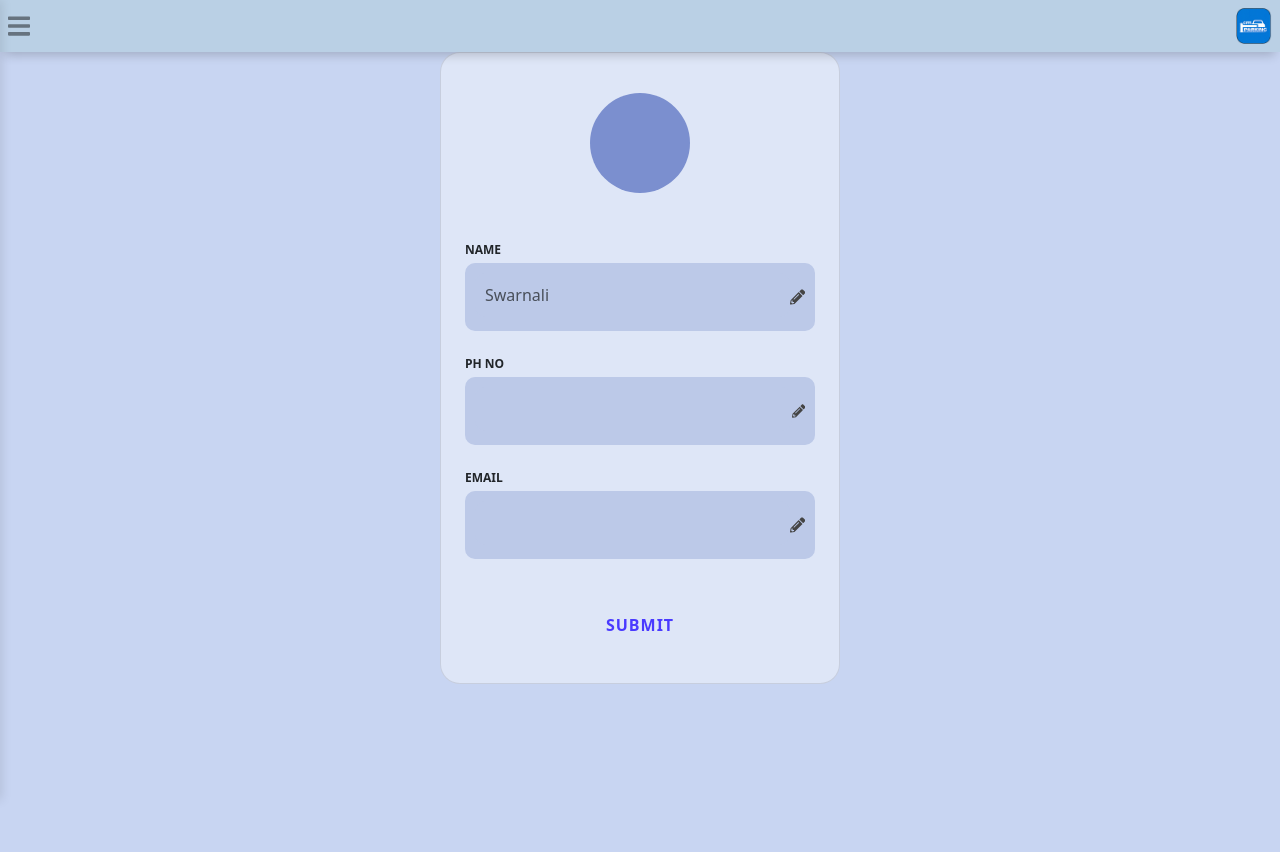
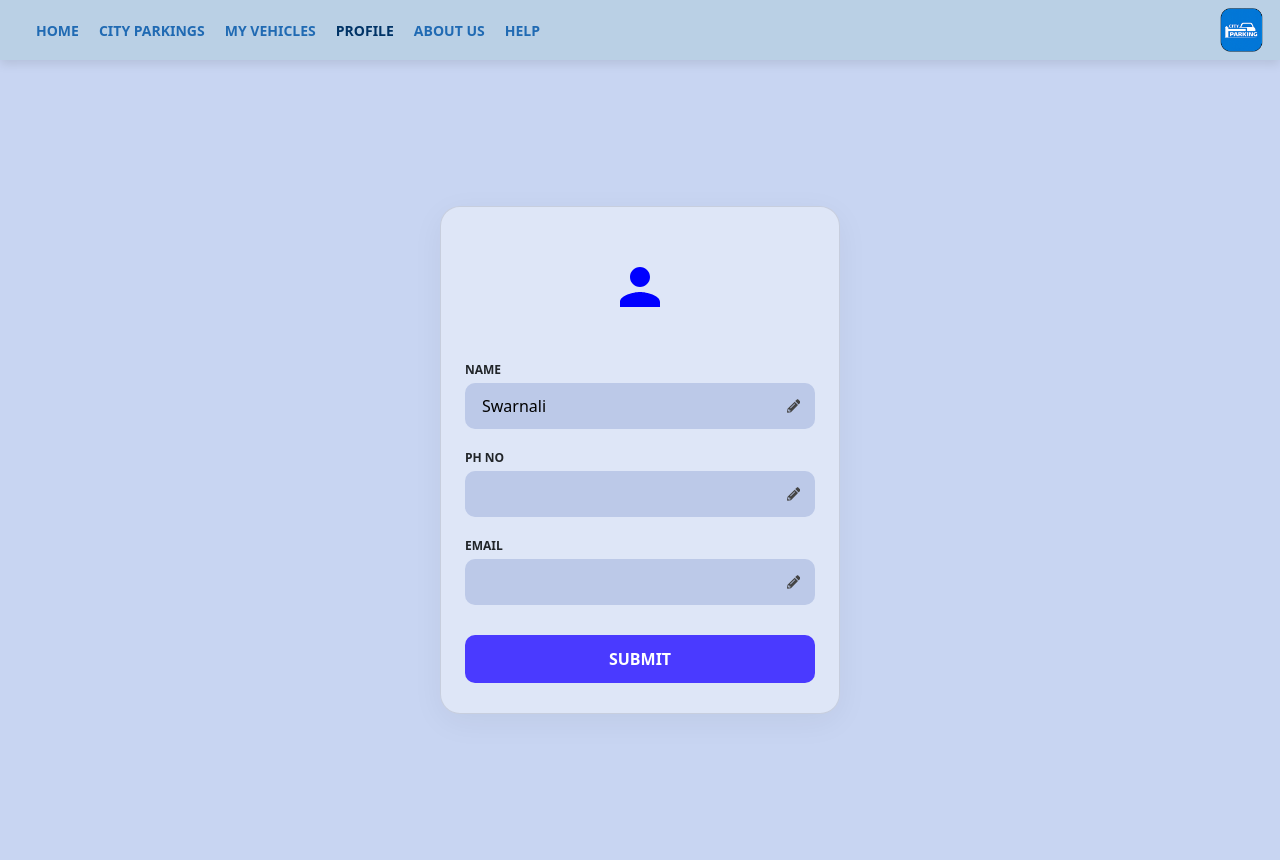
Before and after one commit to swarnaliarc-debug/city-parking, a React (Create React App) app: page /ProfileUpdate in a window 1280 px wide. Built offline with nearby package versions, Linux system fonts and the light colour scheme.

Commit message:
UI complete

```diff
--- a/src/components/AboutUs.js
+++ b/src/components/AboutUs.js
@@ -1,43 +1,69 @@
 import React from 'react';
-import { FaCar, FaMotorcycle, FaBars } from 'react-icons/fa';
 
 const AboutUs = () => {
+  // Add this to force the browser to behave
+  const injectGlobalStyle = (
+    <style>
+      {`
+        body, html {
+          margin: 0 !important;
+          padding: 0 !important;
+          overflow: hidden !important;
+          height: 100% !important;
+        }
+      `}
+    </style>
+  );
+
   const pageStyle = {
-    background: '#C8D5F2', // Main background color
-    minHeight: '100vh'
+    background: '#C8D5F2',
+    height: '100vh',
+    width: '100vw',
+    display: 'flex',
+    justifyContent: 'center', // Centers horizontally
+    alignItems: 'center',     // Centers vertically
+    margin: 0,
+    padding: 0,
+    position: 'fixed',        // Ensures it stays pinned to the viewport
+    top: 0,
+    left: 0
   };
 
   const mainCardStyle = {
-    background: 'rgba(255, 255, 255, 0.4)', // Semi-transparent container
+
+    background: 'rgba(255, 255, 255, 0.4)',
     borderRadius: '20px',
     border: '1px solid rgba(0,0,0,0.1)',
-    padding: '16px 16px 8px 16px',
+    padding: '30px',
+    width: '90%',
     maxWidth: '400px',
-    margin: '32px auto 0 auto'
+    boxShadow: '0 4px 15px rgba(0,0,0,0.05)',
+    textAlign: 'center'
   };
 
-
   return (
+    <>
+      {injectGlobalStyle}
       <div style={pageStyle}>
-      <div style={{ padding: '16px'}}>
         <div style={mainCardStyle}>
-         {/* Main Content Card */}
-      <main className="content-card">
-        <div className="user-icon-container text-center w-100">
+          <div style={{ marginBottom: '15px' }}>
             <svg
-      viewBox="0 0 24 24" // Fixed: needs 4 values to scale properly
-      style={{ width: '100px', height: '100px' }} // Adjusted: made it "Big"
-      className="user-icon"
+              viewBox="0 0 24 24"
+              style={{ width: '80px', height: '80px', fill: '#555' }}
             >
               <path d="M12 12c2.21 0 4-1.79 4-4s-1.79-4-4-4-4 1.79-4 4 1.79 4 4 4zm0 2c-2.67 0-8 1.34-8 4v2h16v-2c0-2.66-5.33-4-8-4z" />
             </svg>
           </div>
-        <h3 className="section-title text-center">ABOUT US</h3>
-        <p>We are .............................................................................................</p>
-      </main>
+
+          <h3 style={{ fontWeight: 'bold', marginBottom: '15px' }}>ABOUT US</h3>
+
+          <p style={{ color: '#444', margin: 0 }}>
+            We are dedicated to providing seamless urban parking solutions.
+            Our mission is to make city navigation stress-free for everyone.
+          </p>
         </div>
       </div>
-    </div>
+    </>
   );
 };
 
--- a/src/components/Header.js
+++ b/src/components/Header.js
@@ -1,66 +1,138 @@
-import React, { useState } from 'react'; // Added useState
-import { FaBars, FaTimes } from 'react-icons/fa'; // Added FaTimes for closing
-import { Link } from 'react-router-dom';
+import React, { useState } from 'react';
+import { FaBars, FaTimes } from 'react-icons/fa';
+import { Link, useLocation } from 'react-router-dom'; // Added useLocation
 
 const Header = () => {
-  // 1. Create the toggle state
   const [isMenuOpen, setIsMenuOpen] = useState(false);
+  const location = useLocation(); // Hook to get current path
 
   const toggleMenu = () => setIsMenuOpen(!isMenuOpen);
 
+  const navItems = [
+    { name: 'Home', path: '/Parkingrecords' },
+    { name: 'City Parkings', path: '/CityParkings' },
+    { name: 'My Vehicles', path: '/MyVehicles' },
+    { name: 'Profile', path: '/ProfileUpdate' },
+    { name: 'About Us', path: '/AboutUs' },
+    { name: 'Help', path: '/Help' }
+  ];
+
+  // Helper to check if link is active
+  const isActive = (path) => location.pathname === path;
+
   return (
     <>
-      {/* 2. The Sidebar Menu (Slides in from the left) */}
-      <div style={{
+      {/* 1. Mobile Sidebar */}
+      <div className="mobile-sidebar" style={{
         position: 'fixed',
         top: 0,
-        left: isMenuOpen ? '0' : '-250px', // Animates based on state
-        width: '250px',
+        left: isMenuOpen ? '0' : '-280px',
+        width: '280px',
         height: '100vh',
         background: '#B7C6F4',
-        zIndex: 1001,
+        zIndex: 1100,
         transition: '0.3s ease',
         padding: '20px',
-        boxShadow: '2px 0 10px rgba(0,0,0,0.1)'
+        boxShadow: '4px 0 10px rgba(0,0,0,0.1)'
       }}>
-        <div className="d-flex justify-content-end">
+        <div className="d-flex justify-content-end mb-4">
           <FaTimes size={25} onClick={toggleMenu} style={{ cursor: 'pointer' }} />
         </div>
-        <nav className="mt-4">
+        <nav>
           <ul style={{ listStyle: 'none', padding: 0 }}>
-            <li className="py-2 border-bottom"><Link to="/Parkingrecords" onClick={toggleMenu} className="text-dark text-decoration-none">Home</Link></li>
-            <li className="py-2 border-bottom"><Link to="/CityParkings" onClick={toggleMenu} className="text-dark text-decoration-none">City Parkings</Link></li>
-            <li className="py-2 border-bottom"><Link to="/MyVehicles" onClick={toggleMenu} className="text-dark text-decoration-none">My Vehicles</Link></li>
-            <li className="py-2 border-bottom"><Link to="/ProfileUpdate" onClick={toggleMenu} className="text-dark text-decoration-none">Profile</Link></li>
-            <li className="py-2 border-bottom"><Link to="/AboutUs" onClick={toggleMenu} className="text-dark text-decoration-none">About Us</Link></li>
-            <li className="py-2 border-bottom"><Link to="/Help" onClick={toggleMenu} className="text-dark text-decoration-none">Help</Link></li>
+            {navItems.map((item) => (
+              <li key={item.name} className="border-bottom">
+                <Link
+                  to={item.path}
+                  onClick={toggleMenu}
+                  className={`mobile-link text-decoration-none d-block py-3 px-2 ${isActive(item.path) ? 'active-mobile' : 'text-dark'}`}
+                >
+                  {item.name}
+                </Link>
+              </li>
+            ))}
           </ul>
         </nav>
       </div>
 
-      {/* 3. Dark Overlay (closes menu when you click outside) */}
+      {/* 2. Overlay for Mobile */}
       {isMenuOpen && (
-        <div
-          onClick={toggleMenu}
-          style={{
-            position: 'fixed',
-            inset: 0,
-            background: 'rgba(0,0,0,0.4)',
-            zIndex: 1000
-          }}
-        />
+        <div onClick={toggleMenu} style={{ position: 'fixed', inset: 0, background: 'rgba(0,0,0,0.4)', zIndex: 1050 }} />
       )}
 
-      {/* 4. Your Original Navbar Header */}
-      <div className="d-flex justify-content-between align-items-center p-1" style={{ boxShadow: '0 8px 10px -5px rgba(0, 0, 0, 0.2)', background: '#BAD0E5', position: 'relative', zIndex: 900}}>
-        {/* Added onClick here to trigger the menu */}
-        <div onClick={toggleMenu} style={{ cursor: 'pointer' }}>
-          <FaBars size={30} color="#67737F" style={{padding: '0px 4px' }} />
+      {/* 3. Main Navbar Header */}
+      <div className="d-flex justify-content-between align-items-center px-3 py-2"
+           style={{
+             boxShadow: '0 4px 10px rgba(0, 0, 0, 0.1)',
+             background: '#BAD0E5',
+             position: 'relative',
+             zIndex: 900
+           }}>
+
+        <div className="d-flex align-items-center">
+          <div className="mobile-hamburger" onClick={toggleMenu} style={{ cursor: 'pointer', display: 'none' }}>
+            <FaBars size={28} color="#67737F" />
+          </div>
+
+          <nav className="desktop-nav" style={{ display: 'flex' }}>
+            {navItems.map((item) => (
+              <Link
+                key={item.name}
+                to={item.path}
+                className={`desktop-link ${isActive(item.path) ? 'active-desktop' : ''}`}
+                style={{
+                    textDecoration: 'none',
+                    fontWeight: 'bold',
+                    fontSize: '14px',
+                    marginLeft: '20px',
+                    textTransform: 'uppercase',
+                    transition: '0.3s'
+                }}
+              >
+                {item.name}
+              </Link>
+            ))}
+          </nav>
         </div>
+
         <div>
-          <img src="cityparkinglogo.png" alt="Logo" style={{ width: '44px', padding: '4px 4px' }} />
+          <img src="cityparkinglogo.png" alt="Logo" style={{ width: '44px' }} />
         </div>
       </div>
+
+      {/* 4. CSS for Hovers and Active States */}
+      <style>{`
+        /* Base Desktop Link Color */
+        .desktop-link {
+          color: #206ab3;
+        }
+
+        /* Desktop Hover & Active */
+        .desktop-link:hover, .active-desktop {
+          color: #003366 !important;
+        }
+        /* Mobile Hover & Active */
+        .mobile-link {
+          transition: all 0.3s ease;
+        }
+        .mobile-link:hover, .active-mobile {
+          background-color: rgba(255, 255, 255, 0.4);
+          color: #206ab3 !important;
+          padding-left: 15px !important;
+        }
+        .active-mobile {
+            font-weight: bold;
+            border-left: 4px solid #206ab3;
+        }
+
+        @media (max-width: 720px) {
+          .desktop-nav { display: none !important; }
+          .mobile-hamburger { display: block !important; }
+        }
+        @media (min-width: 721px) {
+          .mobile-sidebar, .mobile-hamburger { display: none !important; }
+        }
+      `}</style>
     </>
   );
 };
--- a/src/components/ProfileUpdate.js
+++ b/src/components/ProfileUpdate.js
@@ -1,93 +1,115 @@
-import React from 'react';
-import { FaBars } from 'react-icons/fa';
-import { FaPencilAlt } from 'react-icons/fa';
+import React, { useState, useRef } from 'react';
+import { useNavigate } from 'react-router-dom';
+import { FaPencilAlt, FaCheckCircle } from 'react-icons/fa';
 
 const ProfileUpdate = () => {
+  const navigate = useNavigate();
+  const [formData, setFormData] = useState({ name: 'Swarnali', phone: '', email: '' });
+  const [isSaving, setIsSaving] = useState(false);
+  const [showSuccess, setShowSuccess] = useState(false);
+
+  const nameRef = useRef(null);
+  const phoneRef = useRef(null);
+  const emailRef = useRef(null);
+
+  const handleEdit = (ref) => ref.current.focus();
+  const handleChange = (e) => setFormData({ ...formData, [e.target.name]: e.target.value });
+
+  const handleSubmit = () => {
+    setIsSaving(true);
+    setTimeout(() => {
+      setIsSaving(false);
+      setShowSuccess(true);
+      setTimeout(() => navigate('/parkingrecords'), 2000);
+    }, 1500);
+  };
+
   const pageStyle = {
     background: '#C8D5F2',
-    minHeight: '100vh'
+    height: '100vh',
+    display: 'flex',
+    alignItems: 'center',
+    justifyContent: 'center',
+    overflow: 'hidden',
+    position: 'relative',
+    margin: 0
   };
 
   const cardStyle = {
     background: 'rgba(255, 255, 255, 0.4)',
     borderRadius: '20px',
     border: '1px solid rgba(0,0,0,0.1)',
-    padding: '40px 24px',
+    padding: '30px 24px',
+    width: '90%',
     maxWidth: '400px',
-    margin: '0 auto'
+    boxShadow: '0 8px 32px rgba(0,0,0,0.05)'
   };
 
-  const inputGroupStyle = {
-    marginBottom: '24px',
-    textAlign: 'left'
-  };
-
-const inputStyle = {
+  const inputWrapperStyle = {
     background: '#BCC9E8',
-  border: 'none',
     borderRadius: '10px',
-  padding: '10px 10px',
-  width: '100%',
+    padding: '10px 15px',
     display: 'flex',
-  justifyContent: 'space-between', // Fixed this line
     alignItems: 'center',
-  fontSize: '16px'
-};
-
-  const labelStyle = {
-    fontWeight: 'bold',
-    fontSize: '12px',
-    marginBottom: '4px',
-    display: 'block'
+    marginBottom: '20px'
   };
 
   return (
     <div style={pageStyle}>
+      {showSuccess && (
+        <div style={{
+          position: 'absolute', top: '40px', background: '#4BB543', color: 'white',
+          padding: '12px 24px', borderRadius: '50px', display: 'flex', alignItems: 'center',
+          gap: '10px', boxShadow: '0 4px 12px rgba(0,0,0,0.2)', zIndex: 10
+        }}>
+          <FaCheckCircle /> Profile Updated!
+        </div>
+      )}
 
-      <div className="container">
       <div style={cardStyle} className="text-center">
-
-          {/* Profile Avatar */}
-          <div className="mb-5 d-flex justify-content-center">
-            <div style={{ width: '100px', height: '100px', borderRadius: '50%', background: '#7B8FCF' }}></div>
-          </div>
-
-          {/* Name Field */}
-          <div style={inputGroupStyle}>
-            <label style={labelStyle}>NAME</label>
-            <div style={inputStyle}>
-              <input type="text" className="form-control mb-1" placeholder="Swarnali" style={inputStyle} />
-              <span></span>
-              <FaPencilAlt size={16} color="#444" />
+        {/* Person SVG Icon */}
+        <div className="mb-4 d-flex justify-content-center">
+          <div style={{
+            width: '100px', height: '100px', borderRadius: '50%',
+            background: 'transparent', display: 'flex', alignItems: 'center', justifyContent: 'center'
+          }}>
+            <svg width="60" height="60" viewBox="0 0 24 24" fill="Blue">
+              <path d="M12 12c2.21 0 4-1.79 4-4s-1.79-4-4-4-4 1.79-4 4 1.79 4 4 4zm0 2c-2.67 0-8 1.34-8 4v2h16v-2c0-2.66-5.33-4-8-4z" />
+            </svg>
           </div>
         </div>
 
-          {/* Phone Field */}
-          <div style={inputGroupStyle}>
-            <label style={labelStyle}>PH NO</label>
-            <div style={inputStyle}>
-              <input type="text" className="form-control mb-1" style={inputStyle} />
-              <span></span>
-              <FaPencilAlt size={14} color="#444" />
+        {[
+          { label: 'NAME', name: 'name', ref: nameRef },
+          { label: 'PH NO', name: 'phone', ref: phoneRef },
+          { label: 'EMAIL', name: 'email', ref: emailRef }
+        ].map((field) => (
+          <div key={field.name} style={{ textAlign: 'left' }}>
+            <label style={{ fontWeight: 'bold', fontSize: '12px', marginBottom: '4px', display: 'block' }}>{field.label}</label>
+            <div style={inputWrapperStyle}>
+              <input
+                ref={field.ref}
+                name={field.name}
+                value={formData[field.name]}
+                onChange={handleChange}
+                style={{ background: 'transparent', border: 'none', outline: 'none', width: '100%' }}
+              />
+              <FaPencilAlt size={14} style={{ cursor: 'pointer', color: '#444' }} onClick={() => handleEdit(field.ref)} />
             </div>
           </div>
+        ))}
 
-          {/* Email Field */}
-          <div style={inputGroupStyle}>
-            <label style={labelStyle}>EMAIL</label>
-            <div style={inputStyle}>
-              <input type="text" className="form-control mb-1" style={inputStyle} />
-              <span></span>
-              <FaPencilAlt size={16} color="#444" />
-            </div>
-          </div>
-
-          {/* Submit Button */}
-          <button className="btn mt-4" style={{ color: '#4A3AFF', fontWeight: 'bold', letterSpacing: '1px', background: 'transparent', border: 'none' }}>
-            SUBMIT
+        <button
+          onClick={handleSubmit}
+          disabled={isSaving || showSuccess}
+          style={{
+            background: (isSaving || showSuccess) ? '#8E9ED4' : '#4A3AFF',
+            color: 'white', border: 'none', padding: '12px 40px', borderRadius: '10px',
+            fontWeight: 'bold', marginTop: '10px', cursor: (isSaving || showSuccess) ? 'not-allowed' : 'pointer', width: '100%'
+          }}
+        >
+          {isSaving ? 'SAVING...' : showSuccess ? 'DONE!' : 'SUBMIT'}
         </button>
-
-        </div>
       </div>
     </div>
   );
--- a/src/components/Register.js
+++ b/src/components/Register.js
@@ -1,8 +1,16 @@
 import React from 'react';
+import { useNavigate } from 'react-router-dom'; // Import the navigation hook
 
 const Register = () => {
+  const navigate = useNavigate(); // Initialize navigation
+
+  const handleRegister = () => {
+    // You can add logic here (like saving data) before moving to the next page
+    navigate('/parkingrecords');
+  };
+
   const pageStyle = {
-    backgroundColor: '#CAD7E6', // The "Outer" normal background color
+    backgroundColor: '#CAD7E6',
     minHeight: '100vh',
     width: '100vw',
     margin: 0,
@@ -10,41 +18,40 @@ const Register = () => {
     flexDirection: 'column',
     alignItems: 'center',
     color: 'black',
-    fontFamily: 'Arial, sans-serif'
+    fontFamily: 'Arial, sans-serif',
+    overflowX: 'hidden'
   };
 
   const curveHeaderStyle = {
-    // 1. The Gradient inside the curve
     background: 'linear-gradient(180deg, #67737F 0%, #BAD0E5 100%)',
     width: '100%',
-    height: '250px', // Controls how far down the curve goes
+    height: '250px',
     display: 'flex',
     flexDirection: 'column',
     alignItems: 'center',
     paddingTop: '40px',
+    clipPath: 'ellipse(100% 100% at 50% 0%)', // Centered the curve for better look
+    marginBottom: '-30px'
+  };
 
-    // 2. The Parabolic Curve function
-    // ellipse(width height at x y)
-    clipPath: 'ellipse(100% 100% at 90% 30%)',
-    marginBottom: '-50px' // Pulls the form up into the curved area
-  };
   const sectionBoxStyle = {
-    background: 'rgba(255, 255, 255, 0.15)', // Semi-transparent overlay
+    background: 'rgba(255, 255, 255, 0.15)',
     border: '1px solid rgba(0, 0, 0, 0.1)',
     borderRadius: '12px',
-    padding: '15px',
+    padding: '8px',
     width: '100%',
     maxWidth: '360px',
-    marginBottom: '15px'
+    marginBottom: '8px'
   };
 
   const inputStyle = {
     backgroundColor: 'rgba(255, 255, 255, 0.7)',
     border: 'none',
     borderRadius: '8px',
-    height: '30px',
+    height: '35px',
     fontSize: '14px',
-    color: '#333'
+    color: '#333',
+    padding: '0 10px'
   };
 
   const labelStyle = {
@@ -57,58 +64,54 @@ const sectionBoxStyle = {
 
   const buttonStyle = {
     backgroundColor: '#0087D5',
+    color: 'white',
     border: 'none',
     borderRadius: '10px',
-    padding: '10px 50px',
+    padding: '12px 60px',
     fontSize: '18px',
-    marginTop: '10px'
+    fontWeight: 'bold',
+    marginTop: '10px',
+    cursor: 'pointer'
   };
 
   return (
     <div style={pageStyle}>
-      {/* This div contains the gradient and the curve */}
       <div style={curveHeaderStyle}>
              <img src="cityparkinglogo.png" alt="Logo" style={{ width: '50px' }} />
-        <h2 style={{ marginTop: '20px' }}>JOIN US</h2>
+        <h2 style={{ marginTop: '20px', marginBottom: '5px' }}>JOIN US</h2>
         <p>Create an account</p>
       </div>
 
-      {/* The rest of your form components go here */}
-      <div style={{ zIndex: 2, width: '100%', maxWidth: '360px' }}>
-          {/* Grouped Form Sections */}
-      <div className="w-100 d-flex flex-column align-items-center">
+      <div style={{ zIndex: 2, width: '100%', maxWidth: '360px', padding: '20px' }}>
+        <div className="d-flex flex-column align-items-center">
 
-        {/* Name Box */}
           <div style={sectionBoxStyle}>
             <label style={labelStyle}>Name</label>
             <input type="text" className="form-control mb-2" placeholder="First name" style={inputStyle} />
             <input type="text" className="form-control" placeholder="Last name" style={inputStyle} />
           </div>
 
-        {/* Age & Gender Box */}
           <div style={sectionBoxStyle}>
             <label style={labelStyle}>Age & Gender</label>
-          <div className="row g-2">
-            <div className="col-5">
-              <input type="text" className="form-control" placeholder="Age" style={inputStyle} />
-            </div>
-            <div className="col-7">
-              <input type="text" className="form-control" placeholder="Gender" style={inputStyle} />
-            </div>
+            <div style={{ display: 'flex', gap: '10px' }}>
+              <input type="text" style={{...inputStyle, width: '40%'}} placeholder="Age" />
+              <input type="text" style={{...inputStyle, width: '60%'}} placeholder="Gender" />
             </div>
           </div>
 
-        {/* Contact Details Box */}
           <div style={sectionBoxStyle}>
             <label style={labelStyle}>Contact Details</label>
             <input type="email" className="form-control mb-2" placeholder="Email" style={inputStyle} />
             <input type="text" className="form-control" placeholder="Ph no" style={inputStyle} />
           </div>
-        <button className="btn btn-primary shadow-sm" style={buttonStyle}>
+
+          <button
+            style={buttonStyle}
+            onClick={handleRegister}
+          >
             Register
           </button>
         </div>
-
       </div>
     </div>
   );
```
Also changed, not shown: src/components/CityParkings.js (+27 -7 lines). Lines whose indentation alone changed are shown as unchanged.
